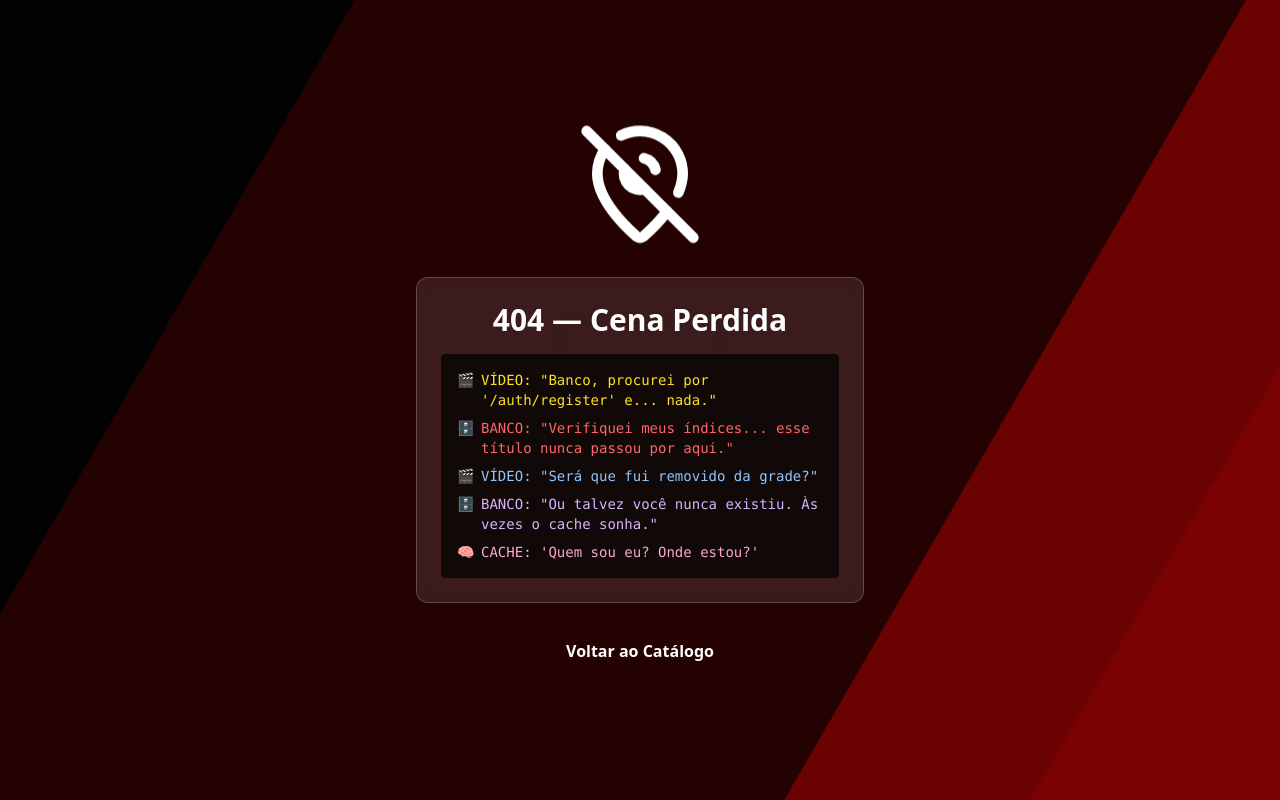
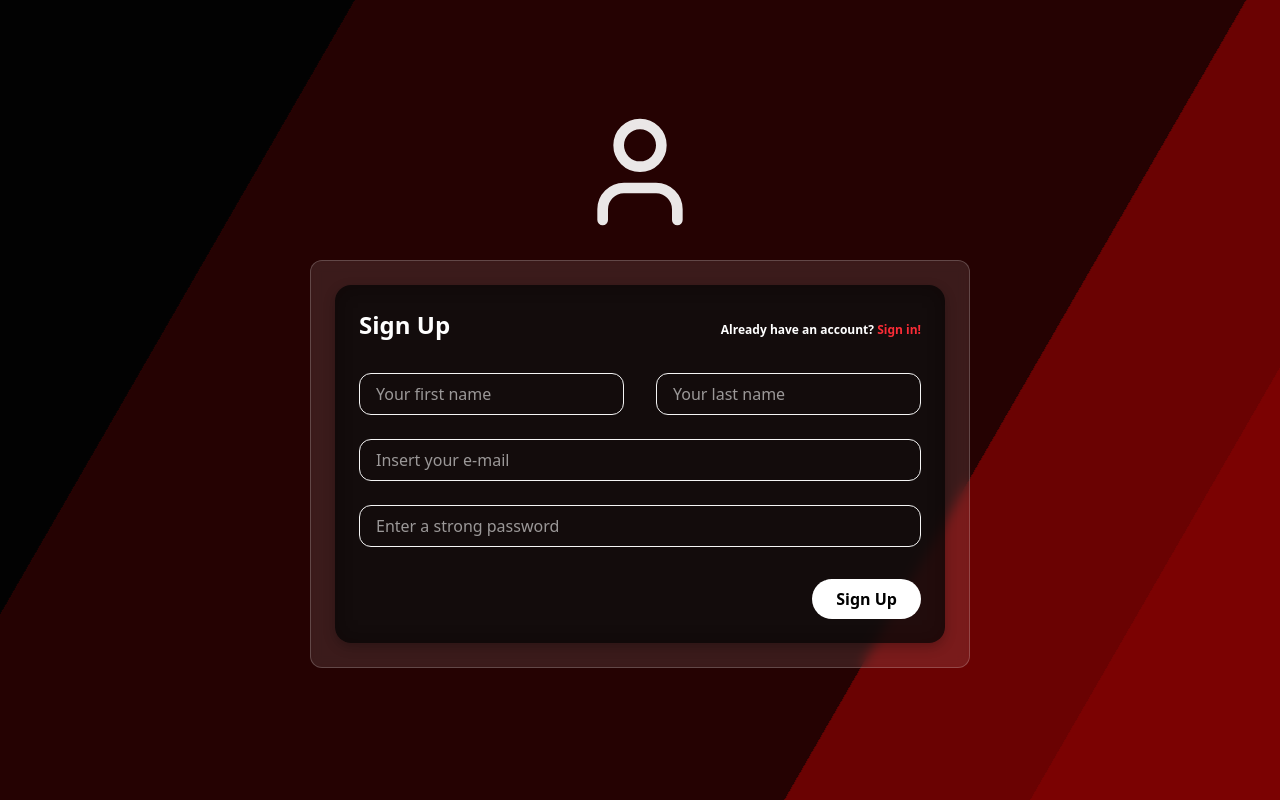
Before and after one commit to itpzzi/fc-codeflix-user-portal, a Next.js app in the folder codeflix-client/: page /auth/register in a window 1280 px wide. Before the commit this address had no page. Built offline with nearby package versions, Linux system fonts and the light colour scheme.

Commit message:
feat(auth): implement register form and page with test

```diff
--- /dev/null
+++ b/codeflix-client/src/app/auth/register/RegisterForm.tsx
@@ -0,0 +1,87 @@
+"use client";
+
+import { CodeflixInput } from "@/components/CodeflixInput";
+import { FormEvent, useState } from "react";
+import { AuthForm } from "@/components/AuthForm";
+
+const REGISTER_STRINGS = {
+  title: "Sign Up",
+  headerLink: {
+    text: "Already have an account?",
+    linkText: "Sign in!",
+    href: "/auth/login"
+  },
+  submitButton: "Sign Up",
+  nameLabel: "Name",
+  namePlaceholder: "Your first name",
+  lastnameLabel: "Lastname",
+  lastnamePlaceholder: "Your last name",
+  emailLabel: "E-mail",
+  emailPlaceholder: "Insert your e-mail",
+  passwordLabel: "Password",
+  passwordPlaceholder: "Enter a strong password"
+};
+
+export default function RegisterForm() {
+  const [name, setName] = useState('');
+  const [lastname, setLastname] = useState('');
+  const [email, setEmail] = useState('');
+  const [password, setPassword] = useState('');
+
+  const handleSubmit = (e: FormEvent<HTMLFormElement>) => {
+    e.preventDefault();
+    console.log('register', { email, password, name, lastname });
+    setName('');
+    setLastname('');
+    setEmail('');
+    setPassword('');
+  };
+
+  return (
+    <AuthForm
+      title={REGISTER_STRINGS.title}
+      headerLink={REGISTER_STRINGS.headerLink}
+      submitButtonText={REGISTER_STRINGS.submitButton}
+      onSubmit={handleSubmit}
+      showFooterLink={false}
+    >
+      <div className="form-name flex justify-between items-baseline space-x-8">
+        <CodeflixInput
+          hasError={false}
+          label={REGISTER_STRINGS.nameLabel}
+          type="text"
+          value={name}
+          onChange={(e) => setName(e.target.value)}
+          placeholder={REGISTER_STRINGS.namePlaceholder}
+        />
+
+        <CodeflixInput
+          hasError={false}
+          label={REGISTER_STRINGS.lastnameLabel}
+          type="text"
+          value={lastname}
+          onChange={(e) => setLastname(e.target.value)}
+          placeholder={REGISTER_STRINGS.lastnamePlaceholder}
+        />
+      </div>
+
+      <CodeflixInput
+        hasError={false}
+        label={REGISTER_STRINGS.emailLabel}
+        type="email"
+        value={email}
+        onChange={(e) => setEmail(e.target.value)}
+        placeholder={REGISTER_STRINGS.emailPlaceholder}
+      />
+
+      <CodeflixInput
+        hasError={false}
+        label={REGISTER_STRINGS.passwordLabel}
+        type="password"
+        value={password}
+        onChange={(e) => setPassword(e.target.value)}
+        placeholder={REGISTER_STRINGS.passwordPlaceholder}
+      />
+    </AuthForm>
+  );
+}
--- /dev/null
+++ b/codeflix-client/src/app/auth/register/page.tsx
@@ -0,0 +1,5 @@
+import RegisterForm from "./RegisterForm";
+
+export default function Register() {
+    return (<RegisterForm />)
+}
```
Also changed, not shown: 1 other file (tests, documents, lock files or other folders).
